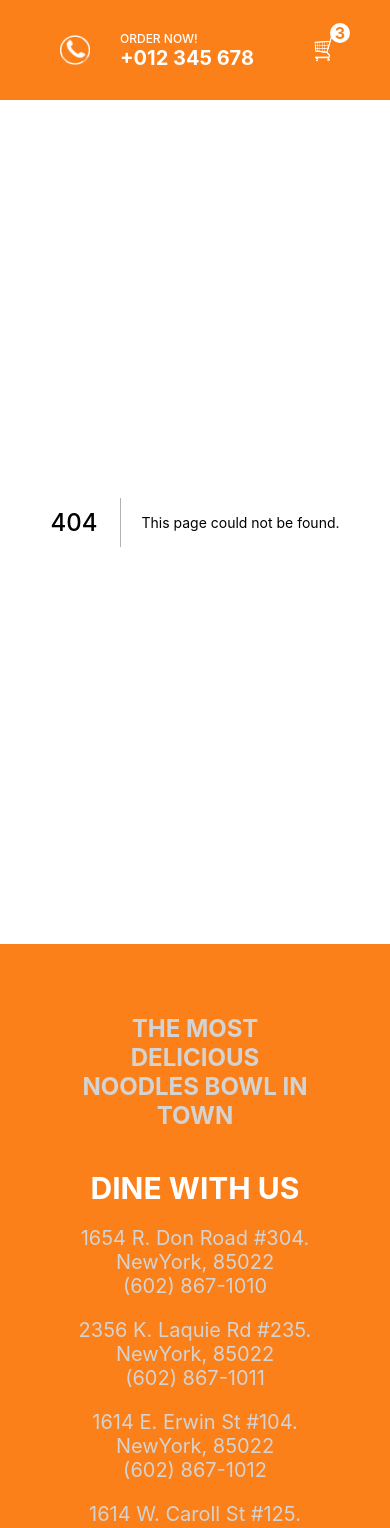
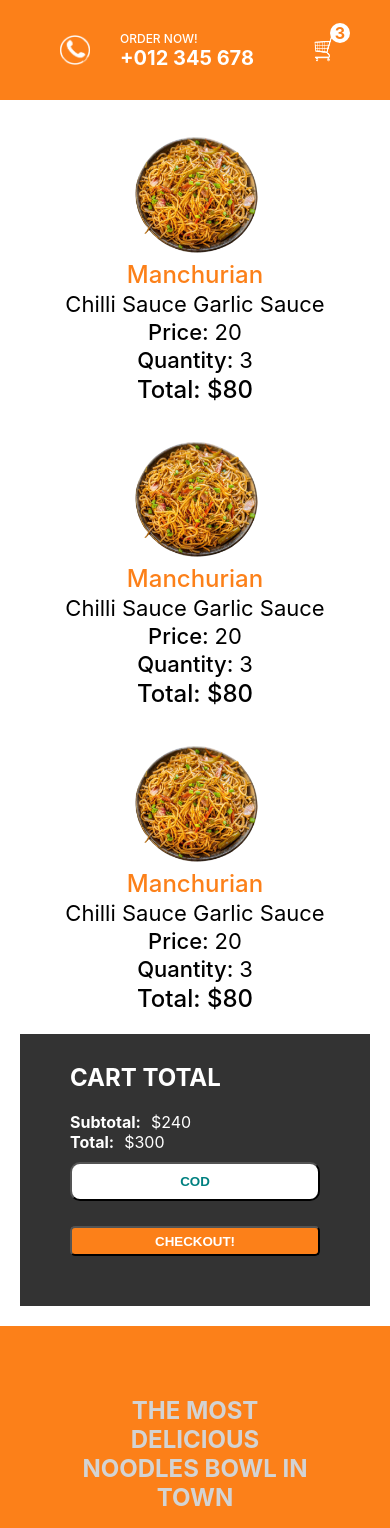
Before and after one commit to kishibe-rohan/big-bowl, a Next.js app: page /cart in a window 390 px wide. Before the commit this address had no page. Shown: the top 1528 px of the page. Built offline with nearby package versions, Linux system fonts and the light colour scheme.

Commit message:
added cart page

```diff
--- /dev/null
+++ b/pages/cart.jsx
@@ -0,0 +1,87 @@
+import Image from 'next/image'
+import {useState,useEffect} from 'react'
+import axios from 'axios'
+import { useRouter } from 'next/router'
+
+import styles from '../styles/Cart.module.css'
+
+const Cart = () => {
+    const amount = 200;
+    const currency = "USD";
+    const style = {layout:"vertical"};
+    const router = useRouter();
+
+    const cart = [
+        {Product:"1",img:"/images/schezwan.png",Name:"Manchurian",Extras:["Chilli Sauce","Garlic Sauce"],Price:20,Quantity:3,Total:80},
+        {Product:"2",img:"/images/schezwan.png",Name:"Manchurian",Extras:["Chilli Sauce","Garlic Sauce"],Price:20,Quantity:3,Total:80},
+        {Product:"3",img:"/images/schezwan.png",Name:"Manchurian",Extras:["Chilli Sauce","Garlic Sauce"],Price:20,Quantity:3,Total:80},
+    ]
+
+    return(
+        <div className={styles.container}>
+            <div className={styles.left}>
+                <table className={styles.table}>
+                    <tbody>
+                        <tr className={styles.trTitle}>
+                        <th className={styles.tHead}>Product</th>
+              <th className={styles.tHead}>Name</th>
+              <th className={styles.tHead}>Extras</th>
+              <th className={styles.tHead}>Price</th>
+              <th className={styles.tHead}>Quantity</th>
+              <th className={styles.tHead}>Total</th>
+                        </tr>
+                    </tbody>
+                    <tbody>
+                      {cart.map((product) => (
+                          <tr key={product.id} className={styles.tr}>
+                              <td>
+                                  <div className={styles.imgContainer}>
+                                      <Image src={product.img} layout="fill"
+                      objectFit="cover"
+                      alt=""/>
+                                  </div>
+                              </td>
+                              <td>
+                                  <span className={styles.name}>{product.Name}</span>
+                              </td>
+                              <td>
+                                  <span className={styles.extras}>
+                                      {product.Extras.map((extra) => (
+                                          <span>{extra + " "}</span>
+                                      ))}
+                                  </span>
+                              </td>
+                              <td>
+                                  <span className={styles.price}>{product.Price}</span>
+                              </td>
+                              <td>
+                                  <span className={styles.quantity}>{product.Quantity}</span>
+                              </td>
+                              <td>
+                                  <span className={styles.total}>${product.Total}</span>
+                              </td>
+                          </tr>
+                      ))}
+                    </tbody>
+                </table>
+            </div>
+            <div className={styles.right}>
+                <div className={styles.wrapper}>
+                    <h2 className={styles.title}>CART TOTAL</h2>
+                    <div className={styles.totalText}>
+                        <b className={styles.totalTextTitle}>Subtotal:</b>$240
+                    </div>
+                    <div className={styles.totalText}>
+                        <b className={styles.totalTextTitle}>Total:</b>$300
+                    </div>
+                    <div className={styles.paymentMethods}>
+                        <button className={styles.payButton}>COD</button>
+                    </div>
+                    <button className={styles.button}>CHECKOUT!</button>
+                </div>
+            </div>
+        </div>
+    )
+}
+
+export default Cart;
--- /dev/null
+++ b/styles/Cart.module.css
@@ -0,0 +1,142 @@
+.container {
+  padding: 50px;
+  display: flex;
+}
+
+.left {
+  flex: 2;
+}
+
+.right {
+  flex: 1;
+}
+
+.imgContainer {
+  width: 100px;
+  height: 100px;
+  position: relative;
+}
+
+.table {
+  width: 100%;
+  border-spacing: 15px;
+}
+
+.tHead {
+  text-align: start;
+}
+
+.name {
+  font-weight: 500;
+  color: #fc8019;
+  font-size: 18px;
+  text-align: center;
+}
+
+.total {
+  font-weight: 500;
+  font-size: 18px;
+  text-align: center;
+}
+
+.wrapper {
+  width: 90%;
+  max-height: 300px;
+  background-color: #333;
+  padding: 50px;
+  padding-top: 10px;
+  display: flex;
+  flex-direction: column;
+  justify-content: space-between;
+  color: white;
+}
+
+.totalTextTitle {
+  margin-right: 10px;
+}
+
+.button {
+  height: 30px;
+  background-color: #fc8019;
+  color: white;
+  font-weight: bold;
+  cursor: pointer;
+  margin-top: 20px;
+  padding: 5px;
+  border-radius: 5px;
+}
+
+@media screen and (max-width: 480px) {
+  .container {
+    flex-direction: column;
+    padding: 20px;
+  }
+
+  .table {
+    display: flex;
+    flex-direction: column;
+    align-items: center;
+    justify-content: center;
+  }
+
+  .trTitle {
+    display: none;
+  }
+
+  .tr {
+    display: flex;
+    flex-direction: column;
+    align-items: center;
+    justify-content: center;
+    margin-bottom: 20px;
+  }
+
+  .imgContainer {
+    width: 35vw;
+    height: 35vw;
+  }
+
+  .name,
+  .total {
+    font-size: 24px;
+  }
+
+  .extras,
+  .price,
+  .quantity {
+    font-size: 22px;
+  }
+
+  .price::before {
+    content: "Price: ";
+    font-weight: 500;
+  }
+  .quantity::before {
+    content: "Quantity: ";
+    font-weight: 500;
+  }
+  .total::before {
+    content: "Total: ";
+    font-weight: 500;
+  }
+
+  .wrapper {
+    width: 100%;
+  }
+}
+
+.paymentMethods {
+  margin-top: 10px;
+  display: flex;
+  flex-direction: column;
+}
+
+.payButton {
+  padding: 10px 5px;
+  cursor: pointer;
+  margin-bottom: 5px;
+  background-color: white;
+  color: teal;
+  font-weight: bold;
+  border-radius: 10px;
+}
```
